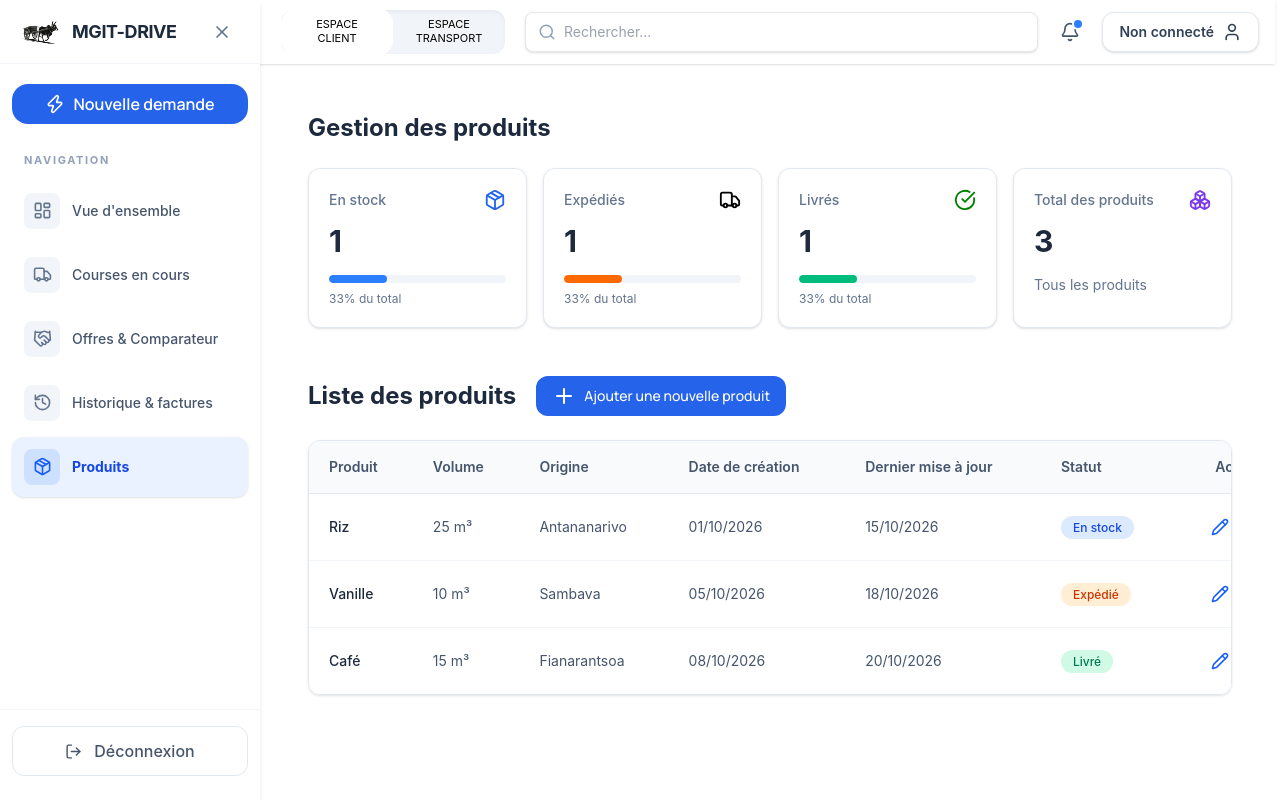
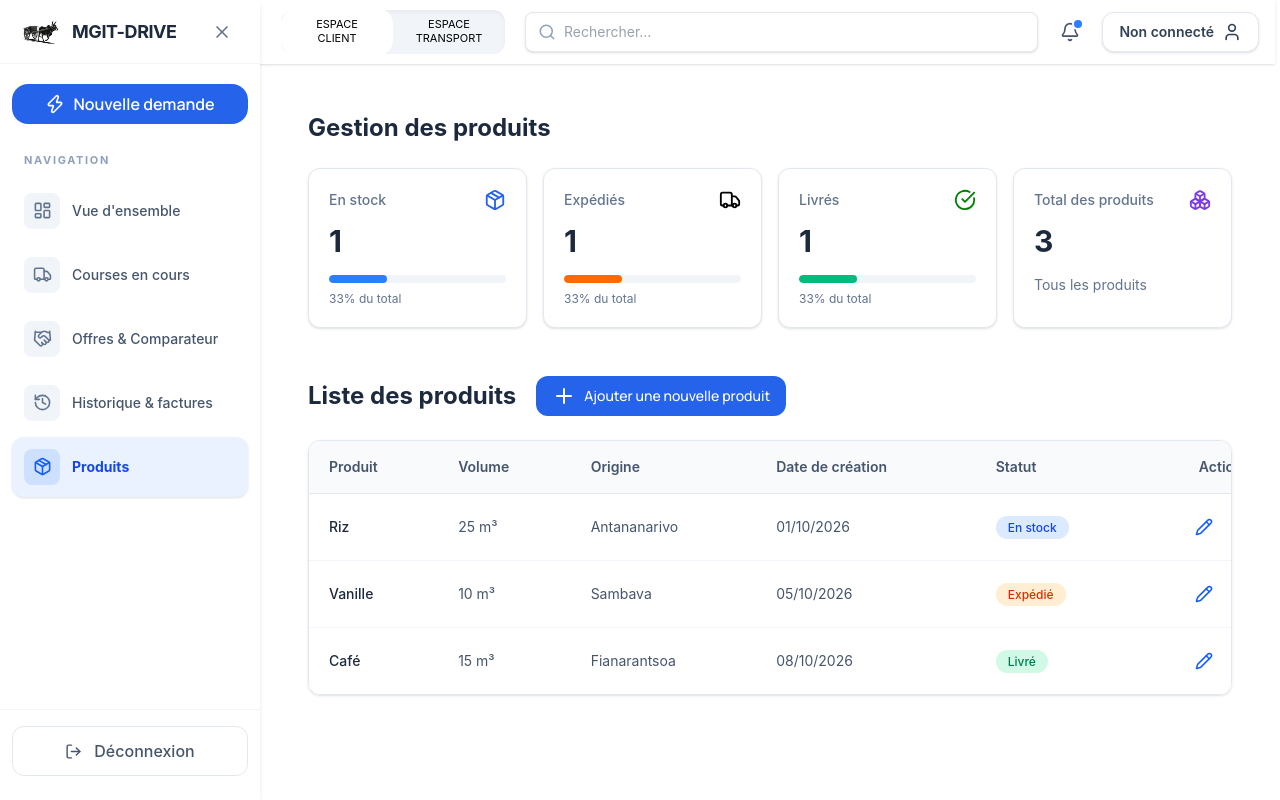
Before and after one commit to amura16/gestion-course, a React (Vite) app: page /client/produit in a window 1280 px wide. Built offline with nearby package versions, Linux system fonts and the light colour scheme; no server answers.

Commit message:
correction du tableau liste produits

```diff
--- a/src/components/layout/MainLayout.tsx
+++ b/src/components/layout/MainLayout.tsx
@@ -2,7 +2,6 @@ import { useState } from "react";
 import { Outlet } from "react-router";
 import { Sidebar } from "./Sidebar";
 import { Header } from "./Header";
-import Background from "../../assets/background2.avif";
 
 export const MainLayout = () => {
     const [isSidebarOpen, setIsSidebarOpen] = useState(true);
--- a/src/features/product/components/ProductList.tsx
+++ b/src/features/product/components/ProductList.tsx
@@ -37,19 +37,17 @@ export const ProductList = ({ products, onEdit, onDelete }: ProductListProps) =>
                         <th className="px-5 py-4 font-semibold">Volume</th>
                         <th className="px-5 py-4 font-semibold">Origine</th>
                         <th className="px-5 py-4 font-semibold">Date de création</th>
-                        <th className="px-5 py-4 font-semibold">Dernier mise à jour</th>
                         <th className="px-5 py-4 font-semibold ">Statut</th>
                         <th className="px-5 py-4 text-center font-semibold">Actions</th>
                     </tr>
                 </thead>
                 <tbody className="divide-y divide-slate-100">
                     {products.length > 0 ? products.map((product) => (
-                        <tr key={product.id} className="transition-colors hover:bg-slate-50">
+                        <tr key={product.id} className="transition-colors hover:bg-slate-50 cursor-pointer">
                             <td className="px-5 py-4 font-medium text-slate-800">{product.name}</td>
                             <td className="px-5 py-4 text-slate-600">{product.volume} m³</td>
                             <td className="px-5 py-4 text-slate-600">{product.origin}</td>
                             <td className="px-5 py-4 text-slate-600">{formatDate(product.createdAt)}</td>
-                            <td className="px-5 py-4 text-slate-600">{formatDate(product.updatedAt)}</td>
                             <td className="px-5 py-4">
                                 <span className={`rounded-full px-3 py-1 text-xs font-medium ${statusStyles[product.status]}`}>
                                     {statusLabels[product.status]}
```
